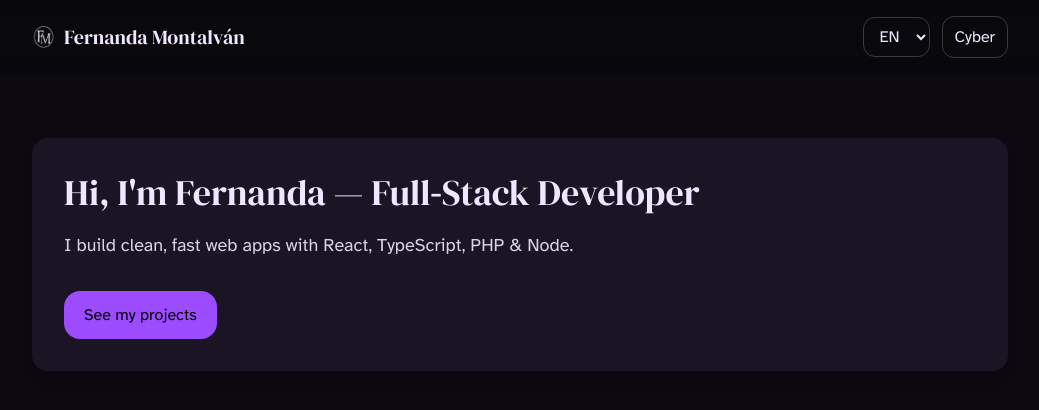
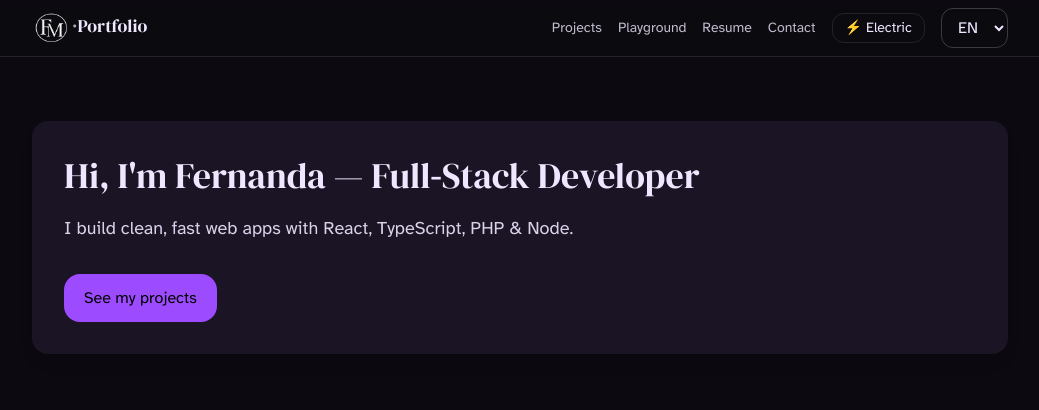
Before and after one commit to FerMon98/fernanda-montalvan, a React (Vite) app: page / in a window 1280 px wide. Shown: the top 410 px of the page, without its empty margins (120-1159 px from the left). Built offline with nearby package versions, Linux system fonts and the light colour scheme.

Commit message:
feat(nav): wire NavBar links and theme toggle

```diff
--- a/src/components/NavBar.tsx
+++ b/src/components/NavBar.tsx
@@ -1,34 +1,82 @@
-import { Link } from 'react-router-dom';
-import LanguageSwitcher from './LanguageSwitcher';
-import { useTranslate } from '../i18n/useTranslate';
+/**
+ * @description Top navigation bar with theme switch and language switcher.
+*/
 
+import { NavLink } from 'react-router-dom'
+import LanguageSwitcher from './LanguageSwitcher'
 
-type Props = {
-  theme: 'electric' | 'cyber';
-  onToggleTheme: () => void;
-};
+export type Theme = 'electric' | 'cyber'
 
+/**
+ * Props for NavBar component.
+ */
+interface NavBarProps {
+  /** Current theme token */
+  theme: Theme
+  /** Toggle theme handler */
+  onToggleTheme: () => void
+}
 
-export default function NavBar({ theme, onToggleTheme }: Props) {
-  const t = useTranslate();
+/**
+ * Renders the main navigation bar with active link styles.
+ */
+export default function NavBar({ theme, onToggleTheme }: NavBarProps) {
   return (
-    <header className="sticky top-0 z-50 backdrop-blur supports-[backdrop-filter]:bg-black/20">
-      <nav className="mx-auto flex max-w-5xl items-center justify-between px-6 py-4">
-        <Link to="#" className="flex items-center flex-row gap-2">
-          <img src="./media/favi.png" alt="Fernanda logo" className="h-6 w-6" />
-          <span className="font-display text-xl">Fernanda Montalván</span>
-        </Link>
-        <div className="flex items-center gap-3">
+    <header className="sticky top-0 z-50 bg-[var(--bg-app)]/80 backdrop-blur border-b border-white/10">
+      <nav className="mx-auto max-w-5xl px-6 h-14 flex items-center gap-6">
+        <NavLink to="/" className="font-display text-lg">
+          <img src="./media/favi.png" alt="Fernanda Montalvan" className="inline-block w-10 h-8" />
+          <span className="opacity-70">·</span>Portfolio
+        </NavLink>
+
+        <div className="ml-auto flex items-center gap-4">
+          <NavLink
+            to="/projects"
+            className={({ isActive }) =>
+              `text-sm ${isActive ? 'underline underline-offset-4' : 'opacity-80 hover:opacity-100'}`
+            }
+          >
+            Projects
+          </NavLink>
+
+          <NavLink
+            to="/playground"
+            className={({ isActive }) =>
+              `text-sm ${isActive ? 'underline underline-offset-4' : 'opacity-80 hover:opacity-100'}`
+            }
+          >
+            Playground
+          </NavLink>
+
+          <NavLink
+            to="/resume"
+            className={({ isActive }) =>
+              `text-sm ${isActive ? 'underline underline-offset-4' : 'opacity-80 hover:opacity-100'}`
+            }
+          >
+            Resume
+          </NavLink>
+
+          <NavLink
+            to="/contact"
+            className={({ isActive }) =>
+              `text-sm ${isActive ? 'underline underline-offset-4' : 'opacity-80 hover:opacity-100'}`
+            }
+          >
+            Contact
+          </NavLink>
+
+          <button
+            aria-label="Toggle theme"
+            onClick={onToggleTheme}
+            className="rounded-xl px-3 py-1 text-sm border border-white/10 hover:bg-white/5"
+          >
+            {theme === 'electric' ? '⚡ Electric' : '💠 Cyber'}
+          </button>
+
           <LanguageSwitcher />
-          <button
-            aria-label={t('nav.toggleThemeLabel')}
-            className="rounded-xl border border-white/20 px-3 py-2 hover:bg-white/10"
-            onClick={onToggleTheme}
-          >
-            {theme === 'electric' ? t('nav.themeCyber') : t('nav.themeElectric')}
-          </button>
         </div>
       </nav>
     </header>
-  );
+  )
 }
```
